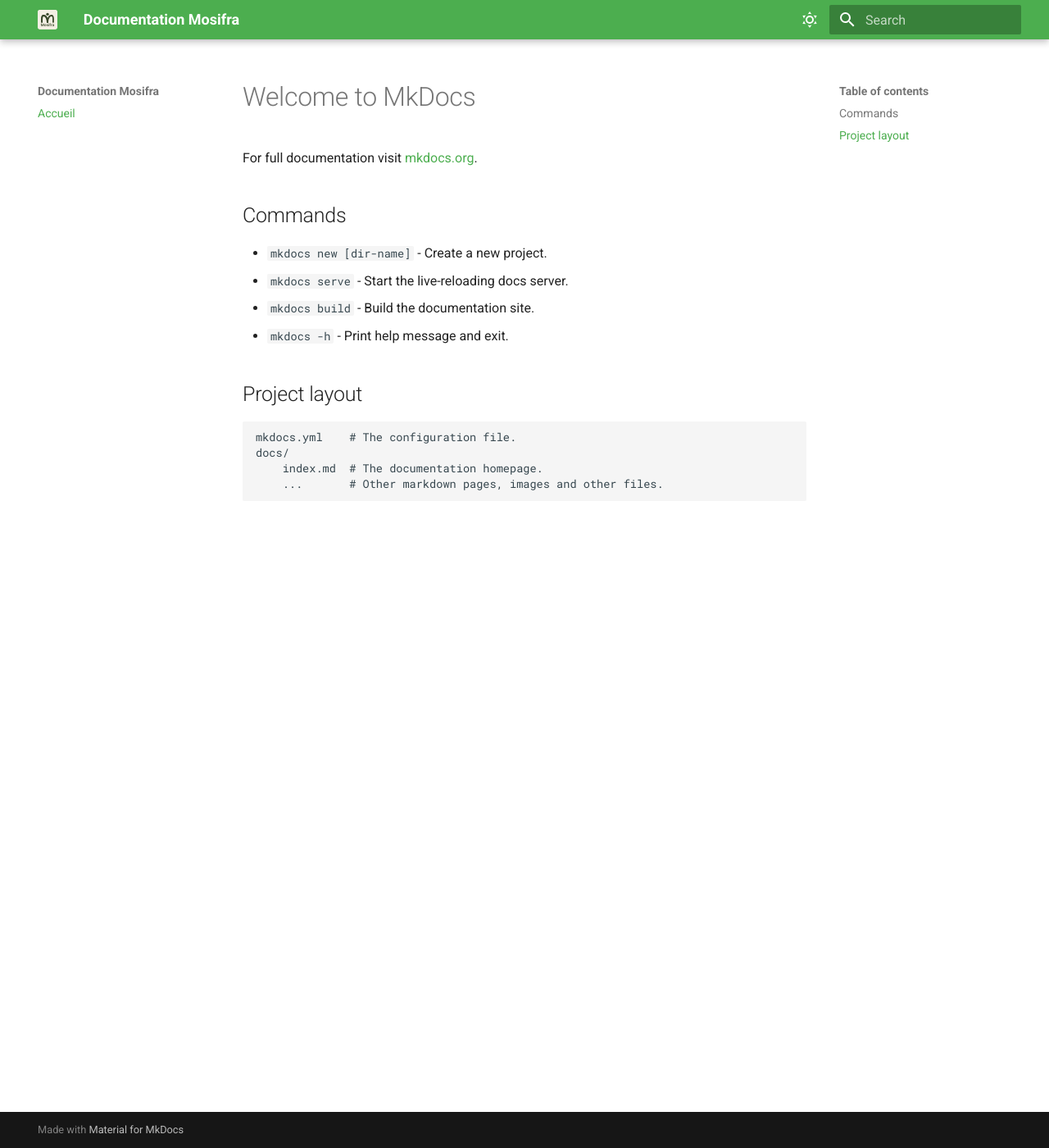
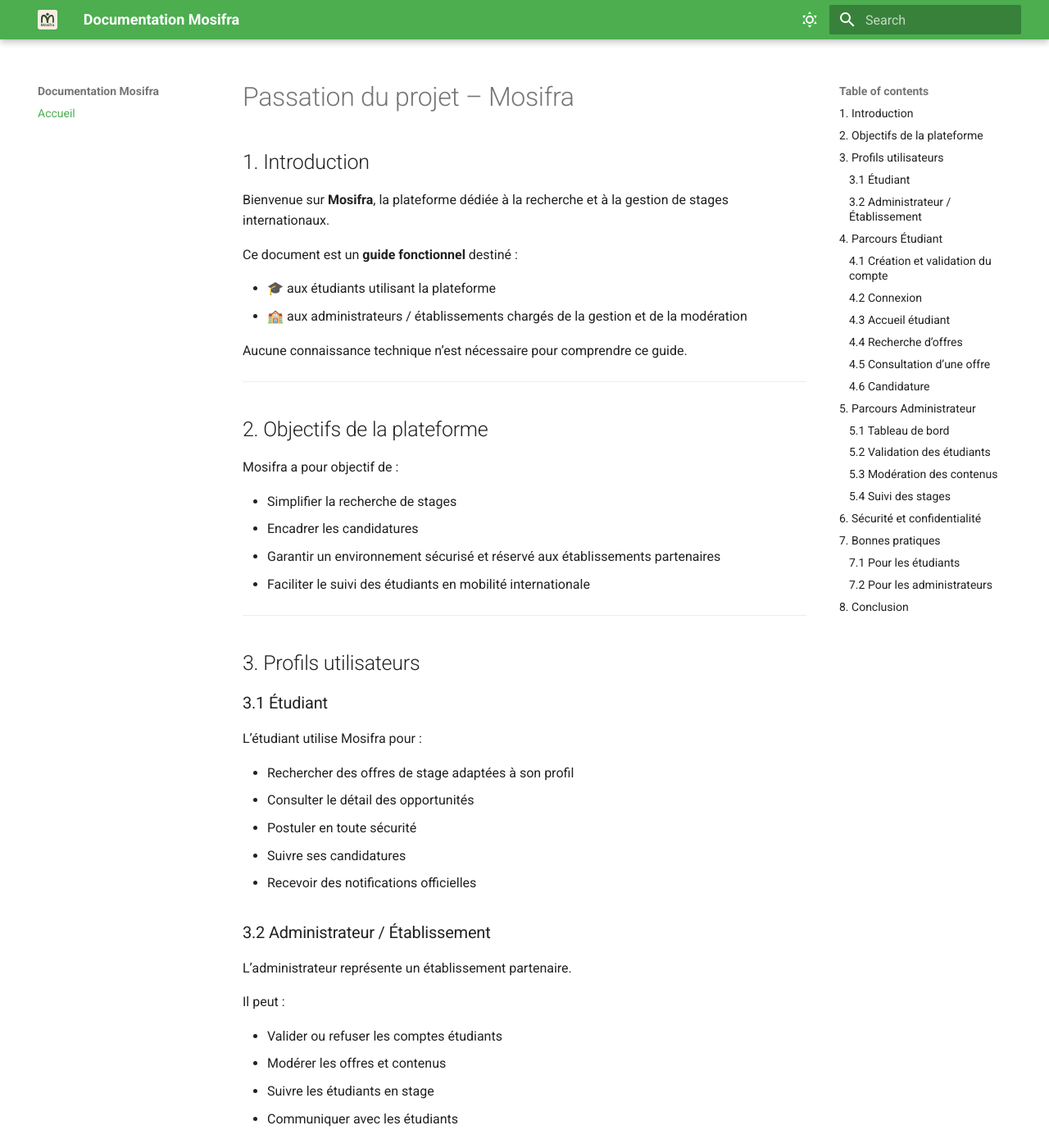
Before and after one commit to Mosifra/Mosifra-Docs, an MkDocs documentation site: the page built from docs/index.md, in a window 1280 px wide and 1400 px high. Shown: the whole window at 82% size. Built offline with MkDocs 1.6.1 and Material for MkDocs 9.7.7, drawn with Linux system fonts in a browser that asks for light colours; some of the changed text lies outside the part shown.

Commit message:
Ajout doc pour la passation du projet

```diff
--- a/docs/index.md
+++ b/docs/index.md
@@ -1,17 +1,186 @@
-# Welcome to MkDocs
+# Passation du projet – Mosifra
 
-For full documentation visit [mkdocs.org](https://www.mkdocs.org).
+## 1. Introduction
 
-## Commands
+Bienvenue sur **Mosifra**, la plateforme dédiée à la recherche et à la gestion de stages internationaux.
 
-* `mkdocs new [dir-name]` - Create a new project.
-* `mkdocs serve` - Start the live-reloading docs server.
-* `mkdocs build` - Build the documentation site.
-* `mkdocs -h` - Print help message and exit.
+Ce document est un **guide fonctionnel** destiné :
 
-## Project layout
+* 🎓 aux étudiants utilisant la plateforme
+* 🏫 aux administrateurs / établissements chargés de la gestion et de la modération
 
-    mkdocs.yml    # The configuration file.
-    docs/
-        index.md  # The documentation homepage.
-        ...       # Other markdown pages, images and other files.
+Aucune connaissance technique n’est nécessaire pour comprendre ce guide.
+
+---
+
+## 2. Objectifs de la plateforme
+
+Mosifra a pour objectif de :
+
+* Simplifier la recherche de stages
+* Encadrer les candidatures
+* Garantir un environnement sécurisé et réservé aux établissements partenaires
+* Faciliter le suivi des étudiants en mobilité internationale
+
+---
+
+## 3. Profils utilisateurs
+
+### 3.1 Étudiant
+
+L’étudiant utilise Mosifra pour :
+
+* Rechercher des offres de stage adaptées à son profil
+* Consulter le détail des opportunités
+* Postuler en toute sécurité
+* Suivre ses candidatures
+* Recevoir des notifications officielles
+
+### 3.2 Administrateur / Établissement
+
+L’administrateur représente un établissement partenaire.
+
+Il peut :
+
+* Valider ou refuser les comptes étudiants
+* Modérer les offres et contenus
+* Suivre les étudiants en stage
+* Communiquer avec les étudiants
+
+---
+
+## 4. Parcours Étudiant
+
+### 4.1 Création et validation du compte
+
+Étapes :
+
+Inscription → Validation par l’établissement → Accès à la plateforme
+
+L’étudiant ne peut accéder aux offres qu’après validation officielle de son établissement.
+
+### 4.2 Connexion
+
+L’étudiant se connecte via :
+
+* Ses identifiants Mosifra
+* Ou ses identifiants institutionnels (selon l’établissement)
+
+En cas d’erreur, un message explicatif est affiché.
+
+### 4.3 Accueil étudiant
+
+L’accueil présente :
+
+* Une barre de recherche
+* Des offres récentes ou recommandées
+* Les notifications importantes
+* Un accès rapide au profil et aux candidatures
+
+### 4.4 Recherche d’offres
+
+L’étudiant peut filtrer les offres par :
+
+* Pays
+* Domaine
+* Période de stage
+* Mots-clés
+
+Les résultats sont affichés sous forme de liste claire et structurée.
+
+### 4.5 Consultation d’une offre
+
+Chaque offre contient :
+
+* Le descriptif du stage
+* Les missions proposées
+* Les conditions (durée, période, lieu)
+* Les informations sur la structure d’accueil
+
+Un bouton « Postuler » est disponible si le profil est compatible.
+
+### 4.6 Candidature
+
+Lors d’une candidature :
+
+* L’étudiant complète un formulaire standardisé
+* Les documents sont vérifiés
+* La candidature est transmise de manière privée
+
+Un suivi est disponible depuis l’espace personnel.
+
+---
+
+## 5. Parcours Administrateur
+
+### 5.1 Tableau de bord
+
+L’administrateur dispose d’un espace dédié permettant de :
+
+* Voir les nouvelles inscriptions
+* Consulter les candidatures
+* Accéder aux informations générales
+
+### 5.2 Validation des étudiants
+
+Pour chaque inscription :
+
+* Vérification des informations fournies
+* Acceptation ou refus du compte
+* Notification automatique envoyée à l’étudiant
+
+### 5.3 Modération des contenus
+
+L’administrateur peut :
+
+* Vérifier les offres publiées
+* Modifier ou désactiver un contenu si nécessaire
+* Veiller au respect de la charte d’utilisation
+
+### 5.4 Suivi des stages
+
+Pendant la période de stage :
+
+* Possibilité de suivre l’évolution de l’étudiant
+* Consultation des retours éventuels
+* Historique conservé dans la plateforme
+
+---
+
+## 6. Sécurité et confidentialité
+
+Mosifra est un espace sécurisé et réservé aux établissements partenaires.
+
+* Les comptes étudiants sont validés par leur établissement.
+* Les candidatures sont privées.
+* Les données sont accessibles uniquement aux personnes autorisées.
+
+---
+
+## 7. Bonnes pratiques
+
+### 7.1 Pour les étudiants
+
+* Vérifier l’exactitude des informations du profil.
+* Respecter la charte d’utilisation.
+* Postuler aux offres correspondant à sa formation.
+
+### 7.2 Pour les administrateurs
+
+* Examiner attentivement les inscriptions.
+* Maintenir un cadre professionnel et respectueux.
+* Réagir rapidement en cas de problème signalé.
+
+---
+
+## 8. Conclusion
+
+Mosifra est une plateforme conçue pour faciliter les échanges entre étudiants, établissements et structures d’accueil dans un cadre sécurisé et international.
+
+Son objectif est simple :
+
+* Simplifier la recherche de stage
+* Encadrer les candidatures
+* Garantir un environnement fiable pour tous
+
+Ce guide permet à chaque utilisateur de comprendre son rôle et les actions qu’il peut effectuer sur la plateforme.
```
